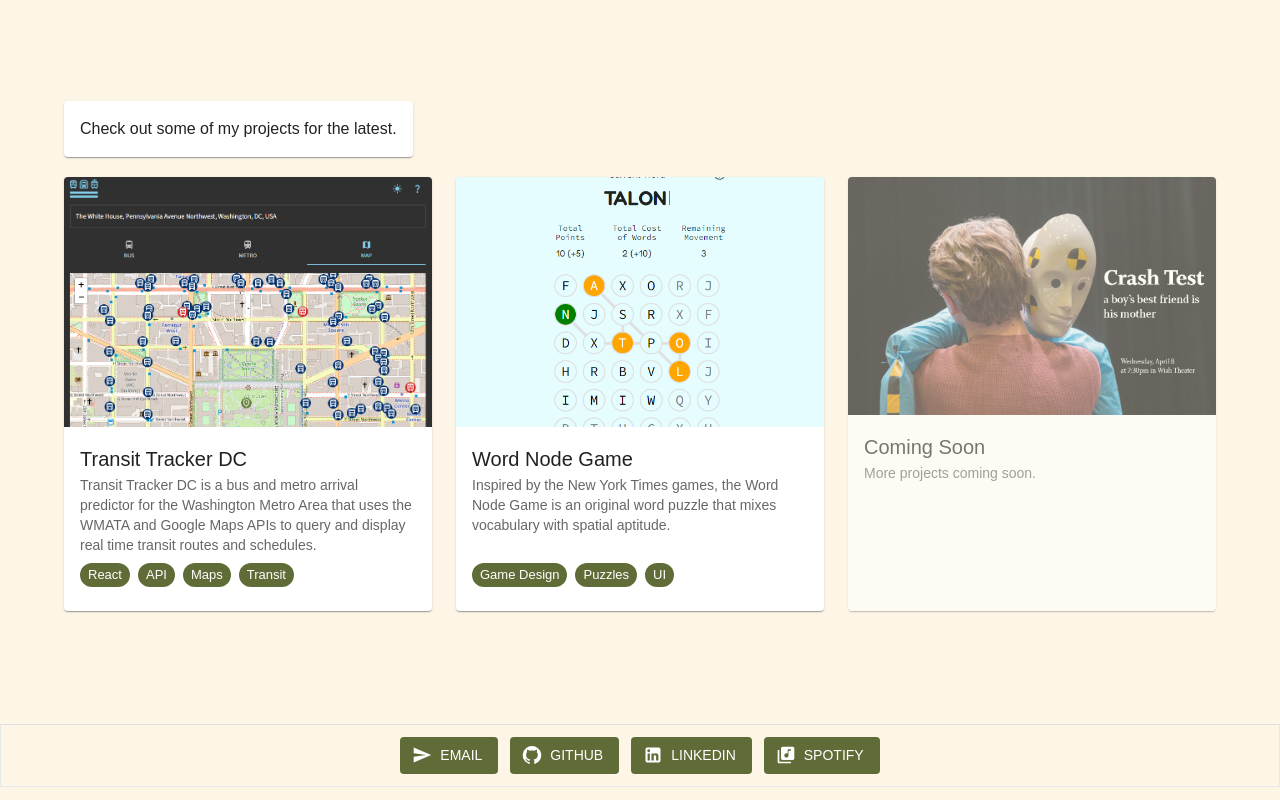
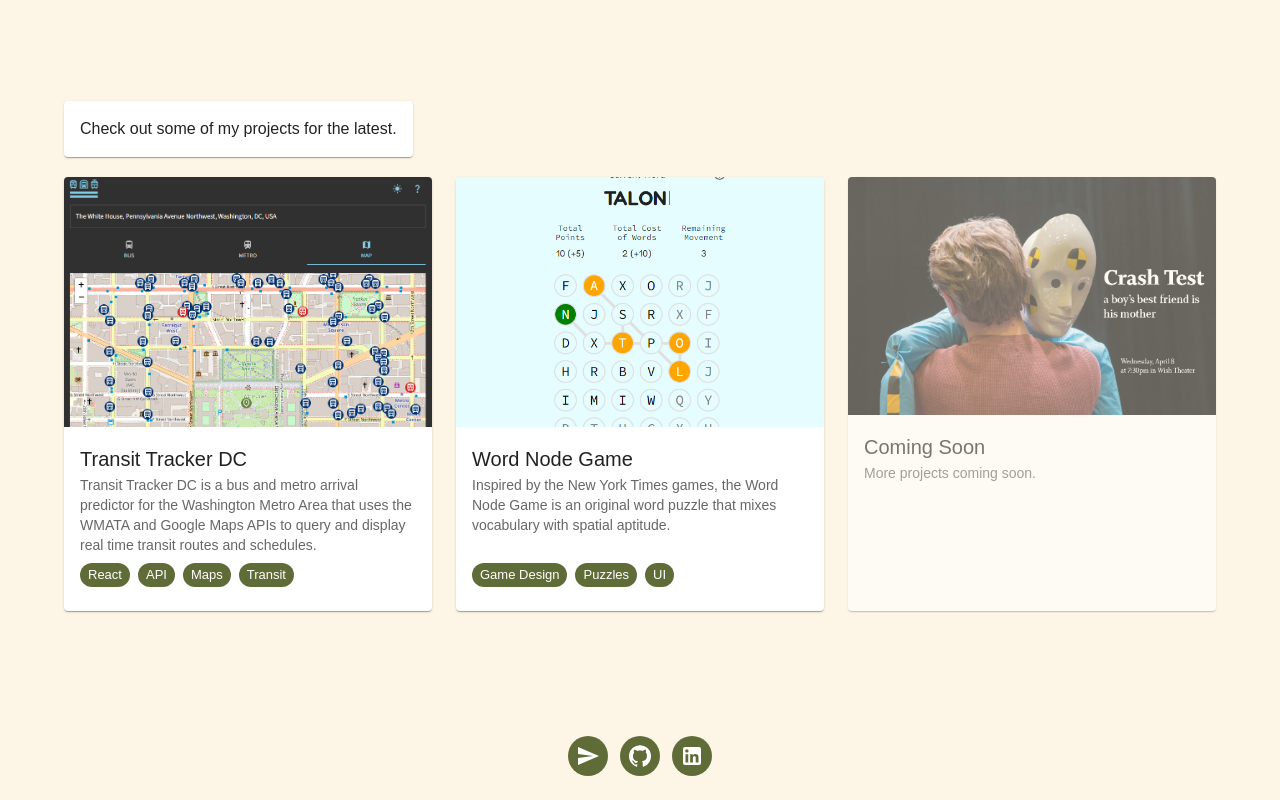
Before and after one commit to ipstewart/website, a React (Vite) app: page / in a window 1280 px wide. Shown: the part 4556-5356 px from the top of the page. Built offline with nearby package versions, Linux system fonts and the light colour scheme; no server answers.

Commit message:
Clean up footer

```diff
--- a/src/pages/Footer/Footer.tsx
+++ b/src/pages/Footer/Footer.tsx
@@ -1,48 +1,33 @@
 import GitHubIcon from '@mui/icons-material/GitHub';
-import LibraryMusicIcon from '@mui/icons-material/LibraryMusic';
 import LinkedInIcon from '@mui/icons-material/LinkedIn';
 import SendIcon from '@mui/icons-material/Send';
 import Box from '@mui/material/Box';
-import Button from '@mui/material/Button';
+import IconButton from '@mui/material/IconButton';
 
 function Footer() {
+  const iconButtonStyle = {
+    backgroundColor: 'primary.main',
+    color: 'primary.contrastText',
+    '&:hover': {
+      backgroundColor: 'secondary.main',
+      color: 'secondary.contrastText',
+    },
+  };
+
   return (
-    <Box
-      className="p-3 flex justify-center flex-wrap gap-3 border"
-      sx={{
-        borderTop: '1px solid #e0e0e0',
-      }}>
-      <Button
-        variant="contained"
-        disableElevation
-        href="mailto:stewart.p.ian@gmail.com"
-        startIcon={<SendIcon />}>
-        Email
-      </Button>
-      <Button
-        variant="contained"
-        disableElevation
-        target="_blank"
-        href="https://github.com/ipstewart"
-        startIcon={<GitHubIcon />}>
-        GitHub
-      </Button>
-      <Button
-        variant="contained"
-        disableElevation
+    <Box className="p-3 flex justify-center flex-wrap gap-3">
+      <IconButton href="mailto:stewart.p.ian@gmail.com" sx={iconButtonStyle}>
+        <SendIcon />
+      </IconButton>
+      <IconButton target="_blank" href="https://github.com/ipstewart" sx={iconButtonStyle}>
+        <GitHubIcon />
+      </IconButton>
+      <IconButton
         target="_blank"
         href="https://www.linkedin.com/in/ian-p-stewart/"
-        startIcon={<LinkedInIcon />}>
-        LinkedIn
-      </Button>
-      <Button
-        variant="contained"
-        disableElevation
-        target="_blank"
-        href="https://open.spotify.com/user/ianps737?si=f450137fffcd4c5b"
-        startIcon={<LibraryMusicIcon />}>
-        Spotify
-      </Button>
+        sx={iconButtonStyle}>
+        <LinkedInIcon />
+      </IconButton>
     </Box>
   );
 }
```
